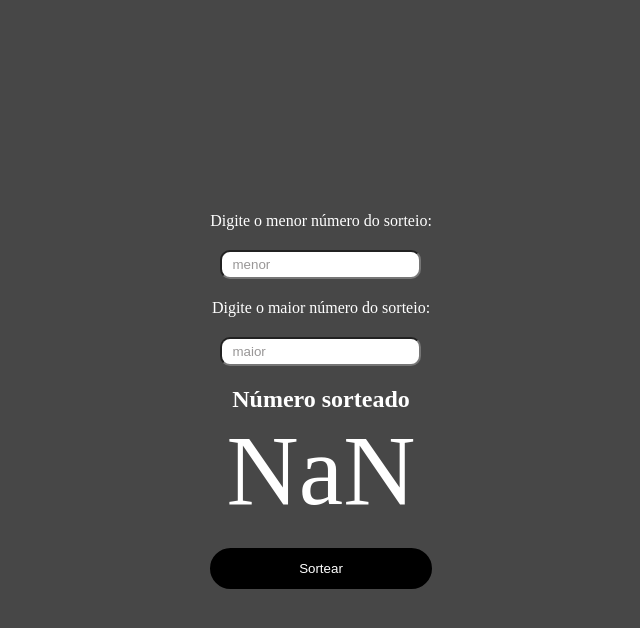
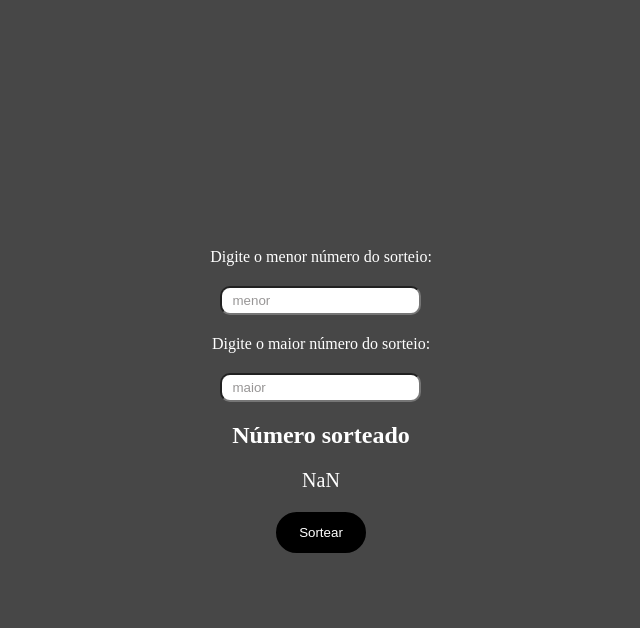
Before and after one commit to Hugodelelis/Sort_numbers, a plain HTML site: page index.html in a window 1280 px wide. Both pictures are taken after a click on the button "Sortear". Shown: the whole page, without its empty margins (319-959 px from the left). Drawn offline with Linux system fonts and the light colour scheme.

Commit message:
log errors

```diff
--- a/assets/css/style.css
+++ b/assets/css/style.css
@@ -50,17 +50,20 @@ body {
 }
 
 #result {
-    font-size: 10rem;
+    margin-top: 2rem;
+    font-size: 2rem;
 }
 
 button {
     padding: 1rem 2rem;
     border-radius: 3rem;
+    max-width: 10rem;
     cursor: pointer;
     border: 0.3rem solid black;
     background-color: black;
     color: white;
     transition: all 0.5s ease-in;
+    align-self: center;
 }
 
 
--- a/assets/js/script.js
+++ b/assets/js/script.js
@@ -11,5 +11,13 @@ sortButton.addEventListener('click', function() {
     const minValue = parseInt(numberMin.value)
     const maxValue = parseInt(numberMax.value)
     const sort = sortNumber(minValue, maxValue)
-    document.querySelector('#result').innerHTML = sort
+    const result = document.querySelector('#result')
+    if (minValue > maxValue) {
+        result.style.color = 'red'
+        result.style.fontsize = '10px'
+        return result.innerHTML = 'ERRO: O menor número é maior que o maior número'
+    } else {
+        result.style.color = 'white'
+    return result.innerHTML = sort
+    }
 })
```
